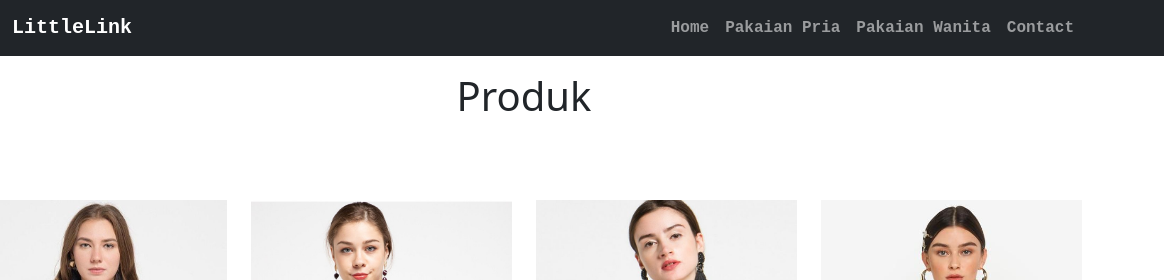
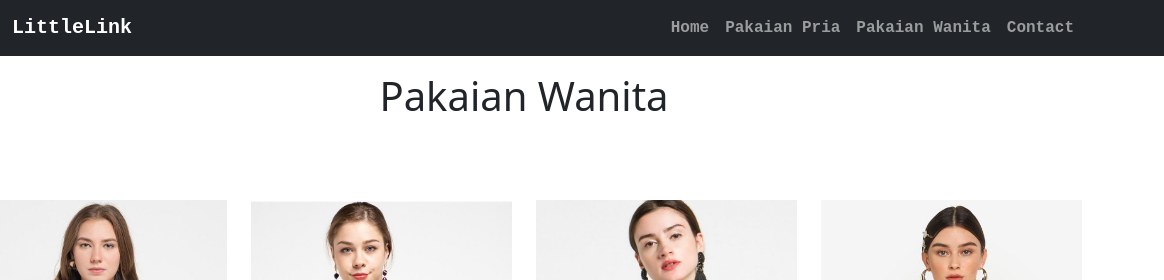
Before and after one commit to radityaanandaa/LittleLink, a plain HTML site: page wanita.html in a window 1280 px wide. Shown: the top 280 px of the page, 116-1280 px from the left. Drawn offline with nearby package versions, Linux system fonts and the light colour scheme.

Commit message:
rubah judul

```diff
--- a/wanita.html
+++ b/wanita.html
@@ -41,7 +41,7 @@
     </nav>
     <!-- shop -->
     <div class="text-center pt-5 mt-4 pb-5 text-dark">
-      <h1>Produk</h1>
+      <h1>Pakaian Wanita</h1>
     </div>
     <div class="container">
       <div class="mb-5 mt-4">
```
Also changed, not shown: pria.html (+1 -1 lines).
